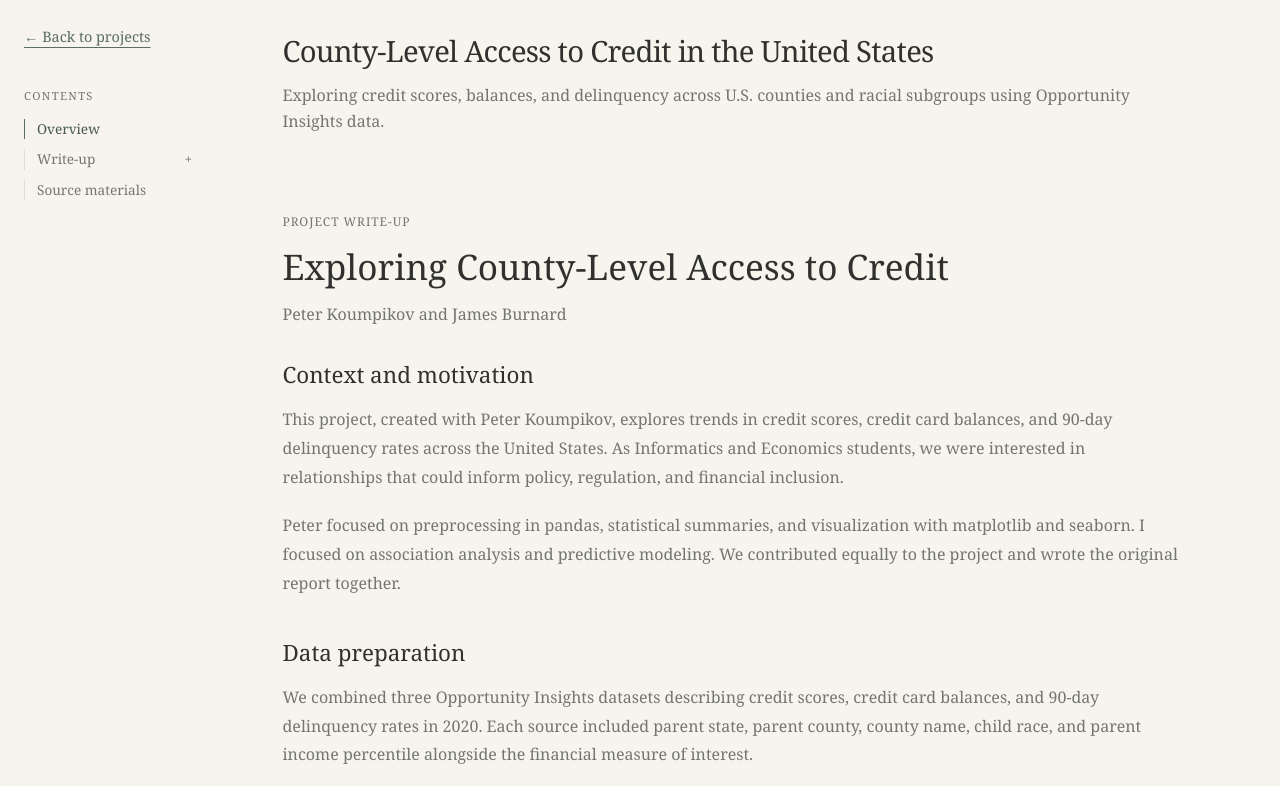
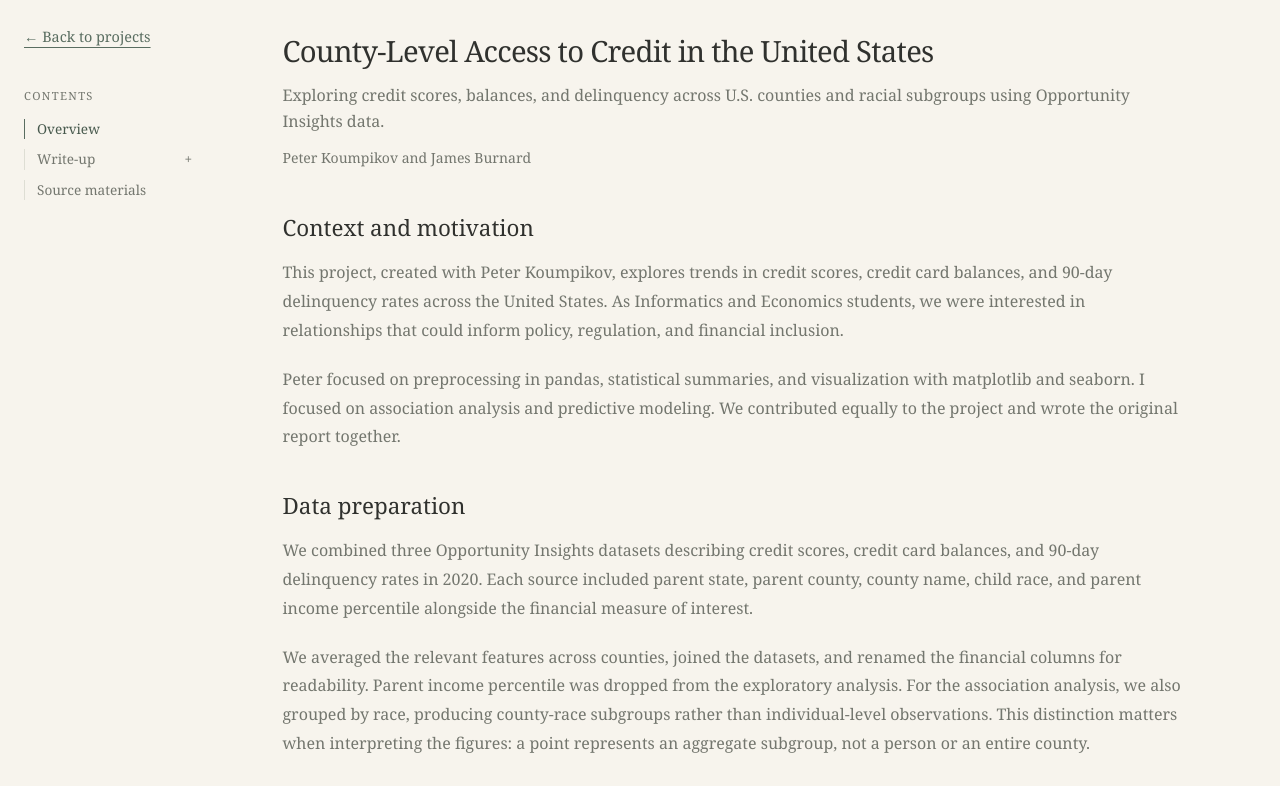
Before and after one commit to JamesBurnard1/jamesburnard.com, a plain HTML site: page projects/credit-access/index.html in a window 1280 px wide. Shown: the top 786 px of the page. Drawn offline with Linux system fonts and the light colour scheme.

Commit message:
Simplify credit access title and introductory spacing

```diff
--- a/projects/credit-access/index.html
+++ b/projects/credit-access/index.html
@@ -7,9 +7,9 @@
 <meta name="description" content="An exploratory study of U.S. county-level credit scores, balances, and delinquency using Opportunity Insights data, with Peter Koumpikov.">
 <link rel="stylesheet" href="../../styles.css">
 <link rel="stylesheet" href="../../project-theme.css?v=20261005-statistics-spacing">
-<link rel="stylesheet" href="../../research-project.css?v=20261006-credit-research">
+<link rel="stylesheet" href="../../research-project.css?v=20261006-credit-single-title">
 </head>
-<body class="project-detail-page research-detail">
+<body class="project-detail-page research-detail credit-detail">
 <a class="project-back-link" href="../../index.html#projects-panel">← Back to projects</a>
 <aside class="project-contents" aria-label="Project contents">
 <p class="contents-label">Contents</p>
@@ -19,9 +19,8 @@
 <a href="#artifacts">Source materials</a>
 </nav></aside>
 <main class="detail-shell wide-detail">
-<section class="detail-hero"><h1 id="project-title">County-Level Access to Credit in the United States</h1><p class="project-summary">Exploring credit scores, balances, and delinquency across U.S. counties and racial subgroups using Opportunity Insights data.</p></section>
-<section class="detail-section native-writeup" id="writeup" aria-labelledby="writeup-title">
-<header class="writeup-heading"><p class="eyebrow">Project Write-up</p><h2 id="writeup-title">Exploring County-Level Access to Credit</h2><p class="writeup-byline">Peter Koumpikov and James Burnard</p></header>
+<section class="detail-hero"><h1 id="project-title">County-Level Access to Credit in the United States</h1><p class="project-summary">Exploring credit scores, balances, and delinquency across U.S. counties and racial subgroups using Opportunity Insights data.</p><p class="writeup-byline">Peter Koumpikov and James Burnard</p></section>
+<section class="detail-section native-writeup" id="writeup" aria-label="Project write-up">
 <article class="writeup-prose" aria-label="Credit access research write-up"><h3 id="context">Context and motivation</h3>
 <p>This project, created with Peter Koumpikov, explores trends in credit scores, credit card balances, and 90-day delinquency rates across the United States. As Informatics and Economics students, we were interested in relationships that could inform policy, regulation, and financial inclusion.</p>
 <p>Peter focused on preprocessing in pandas, statistical summaries, and visualization with matplotlib and seaborn. I focused on association analysis and predictive modeling. We contributed equally to the project and wrote the original report together.</p>
@@ -60,5 +59,5 @@
 <a href="artifacts/avg_delinq_rate_2020_cty.csv" download>Delinquency data (.csv) ↓</a>
 </div></section>
 </main><footer class="site-footer"><p>© 2026 James Burnard. Built as a personal portfolio.</p></footer>
-<script src="../baltimore/baltimore-contents.js?v=20261006-credit-research"></script>
+<script src="../baltimore/baltimore-contents.js?v=20261006-credit-single-title"></script>
 </body></html>
--- a/research-project.css
+++ b/research-project.css
@@ -567,3 +567,17 @@
     grid-template-columns: repeat(2, minmax(0, 1fr));
   }
 }
+
+/* Credit access has one title and a continuous opening into the article. */
+.credit-detail .detail-hero > .writeup-byline {
+  margin: 12px 0 0;
+  font-size: 0.875rem;
+  line-height: 1.6;
+}
+.credit-detail #writeup.native-writeup {
+  margin-top: 32px;
+  padding-top: 0;
+}
+@media (max-width: 700px) {
+  .credit-detail #writeup.native-writeup { margin-top: 24px; }
+}
```
Also changed, not shown: projects/credit-access/credit_access_project_mockup.html (+5 -6 lines).
